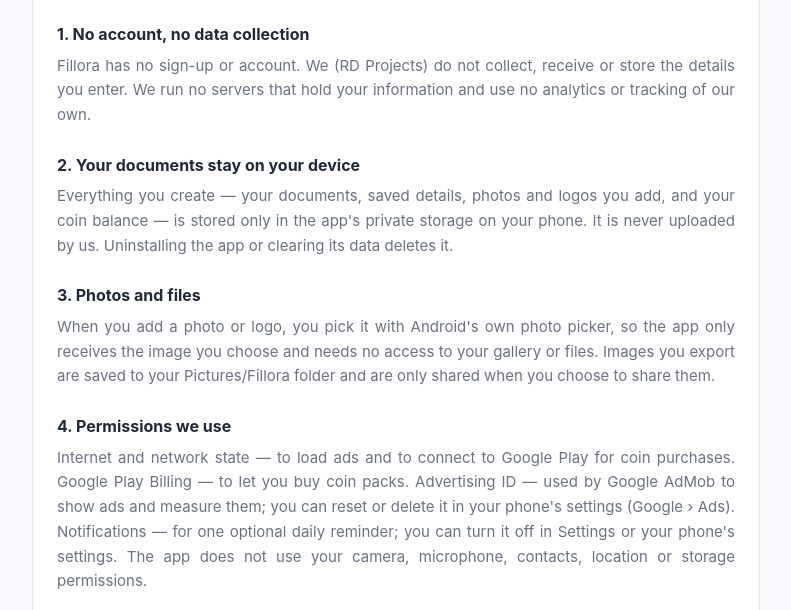
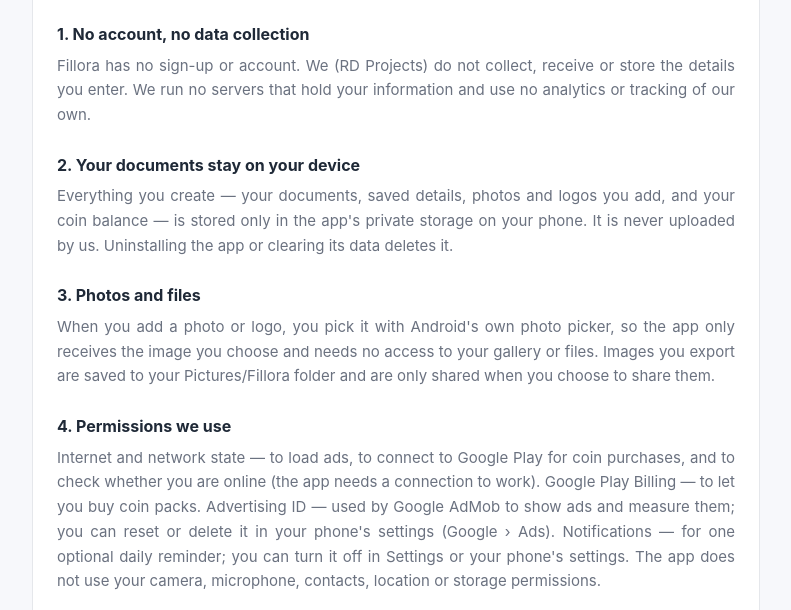
Before and after one commit to desh610/fillora-legal, a plain HTML site: page privacy-policy.html in a window 1280 px wide. Shown: the part 190-800 px from the top of the page, without its empty margins (244-1035 px from the left). Drawn offline with Linux system fonts and the light colour scheme.

Commit message:
Update privacy policy regarding permissions and ads

```diff
--- a/privacy-policy.html
+++ b/privacy-policy.html
@@ -35,7 +35,7 @@ footer a { margin: 0 6px; }
 <h2>3. Photos and files</h2>
 <p>When you add a photo or logo, you pick it with Android's own photo picker, so the app only receives the image you choose and needs no access to your gallery or files. Images you export are saved to your Pictures/Fillora folder and are only shared when you choose to share them.</p>
 <h2>4. Permissions we use</h2>
-<p>Internet and network state — to load ads and to connect to Google Play for coin purchases. Google Play Billing — to let you buy coin packs. Advertising ID — used by Google AdMob to show ads and measure them; you can reset or delete it in your phone's settings (Google › Ads). Notifications — for one optional daily reminder; you can turn it off in Settings or your phone's settings. The app does not use your camera, microphone, contacts, location or storage permissions.</p>
+<p>Internet and network state — to load ads, to connect to Google Play for coin purchases, and to check whether you are online (the app needs a connection to work). Google Play Billing — to let you buy coin packs. Advertising ID — used by Google AdMob to show ads and measure them; you can reset or delete it in your phone's settings (Google › Ads). Notifications — for one optional daily reminder; you can turn it off in Settings or your phone's settings. The app does not use your camera, microphone, contacts, location or storage permissions.</p>
 <h2>5. Advertising (Google AdMob)</h2>
 <p>The app shows ads from Google AdMob. To serve and measure ads, Google may collect information such as your device's advertising ID, IP address and app usage, as described in Google's privacy policy (<a href="https://policies.google.com/privacy">policies.google.com/privacy</a>). You can opt out of personalised ads in your device settings.</p>
 <h2>6. Purchases (Google Play)</h2>
```
